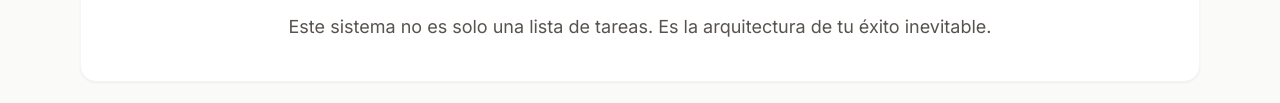
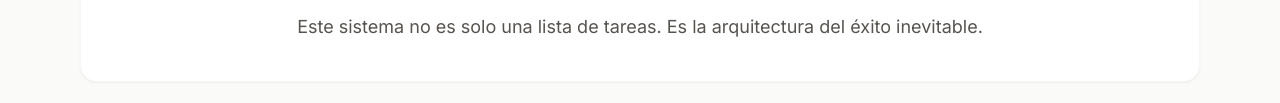
Before and after one commit to DiegoSerrato/sistema-produccion-diego, a plain HTML site: page dashboard-diego/index.html in a window 1280 px wide. Shown: the part 293-396 px from the top of the page. Drawn offline with nearby package versions, Linux system fonts and the light colour scheme.

Commit message:
Update description

```diff
--- a/dashboard-diego/index.html
+++ b/dashboard-diego/index.html
@@ -101,7 +101,7 @@
                     "¿Mi día y MI VIDA va hacia mi libertad y mi mejor versión, o solo reacciono a estímulos externos?"
                 </h1>
                 <p class="text-stone-600 text-lg">
-                    Este sistema no es solo una lista de tareas. Es la arquitectura de tu éxito inevitable.
+                    Este sistema no es solo una lista de tareas. Es la arquitectura del éxito inevitable.
                 </p>
             </div>
         </section>
```
